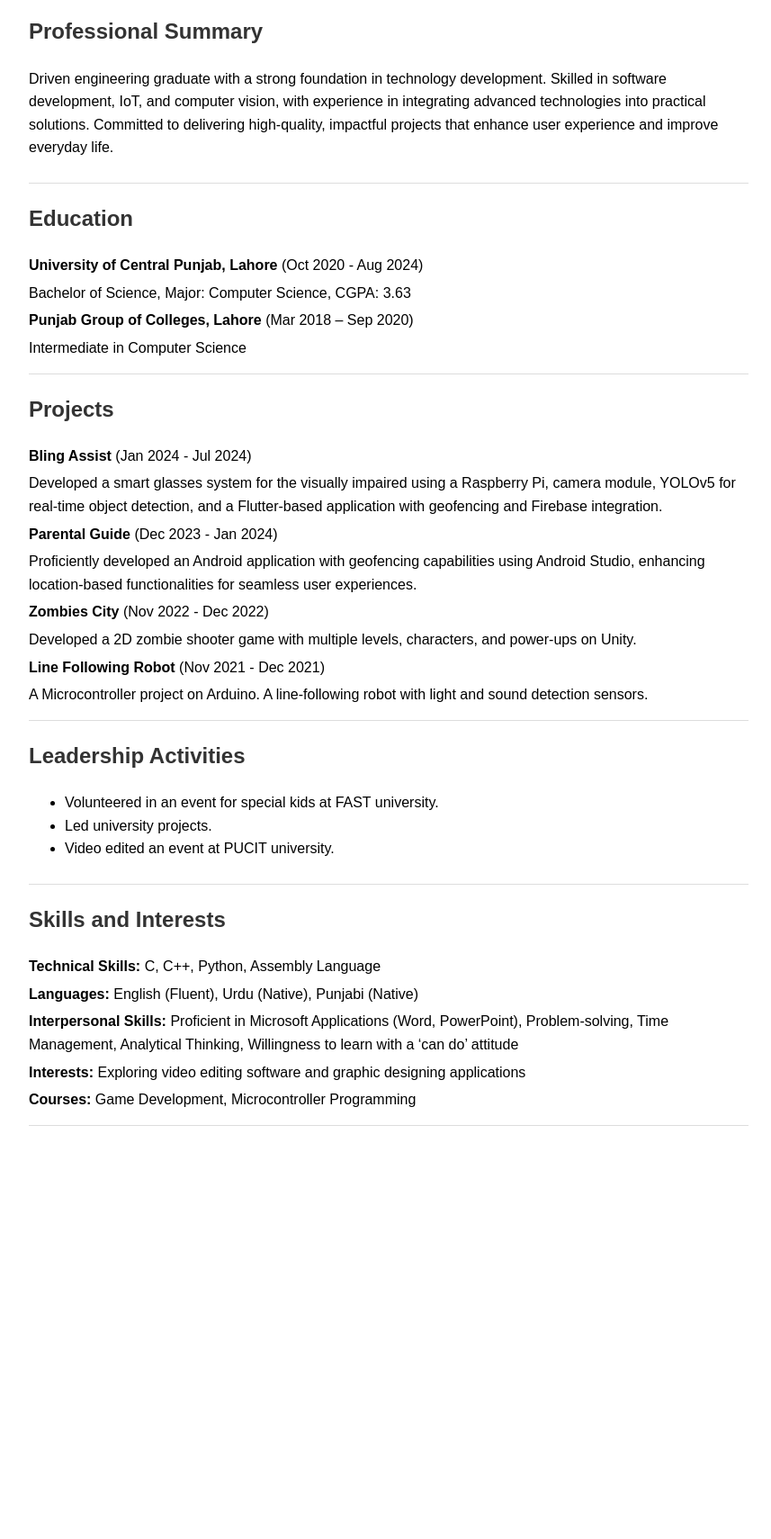
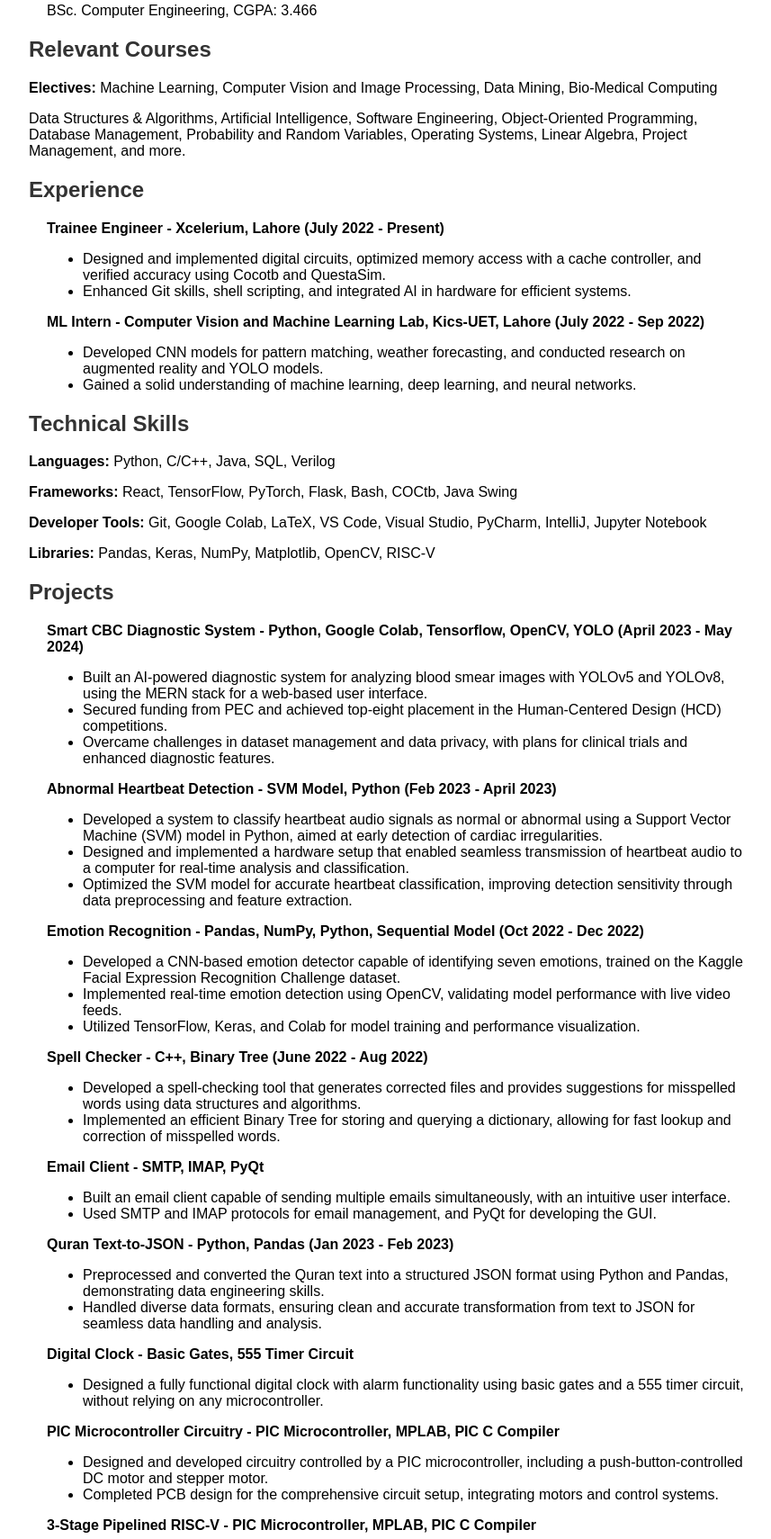
Before and after one commit to HiraFirdous1/CV, a plain HTML site: page index.html in a window 1280 px wide. Shown: the part 251-1961 px from the top of the page at 90% size, without its empty margins (208-1065 px from the left). Before the commit the page ends 1542 px from the top, so only its background shows below. Drawn offline with Linux system fonts and the light colour scheme.

Commit message:
Upadted website

```diff
--- a/index.html
+++ b/index.html
@@ -3,75 +3,165 @@
 <head>
     <meta charset="UTF-8">
     <meta name="viewport" content="width=device-width, initial-scale=1.0">
-<title>Azka Khan - Resume</title>
+    <title>Resume - Hira Firdous</title>
     <style>
-        body {
-            font-family: Arial, sans-serif;
-            line-height: 1.6;
-            max-width: 800px;
-            margin: auto;
-            padding: 20px;
-        }
-        h1, h2 {
-            color: #333;
-        }
-        .section {
-            margin-bottom: 20px;
-        }
-        .contact-info, .education, .projects, .leadership, .skills, .summary {
-            border-bottom: 1px solid #ddd;
-            padding-bottom: 10px;
-        }
-        .contact-info p, .section p {
-            margin: 5px 0;
-        }
+        body { font-family: Arial, sans-serif; margin: 0; padding: 0; }
+        .container { max-width: 800px; margin: 0 auto; padding: 20px; }
+        h1, h2 { color: #333; }
+        .section { margin-bottom: 20px; }
+        .contact-info, .education, .experience, .skills, .projects { margin-top: 15px; }
+        .item-title { font-weight: bold; }
+        .sub-item { margin-left: 20px; }
     </style>
 </head>
 <body>
-<header class="contact-info">
-<h1>Azka Khan</h1>
-<p>Township, Lahore</p>
-<p>Phone: (+92)-331-4052998</p>
-<p>Email: <a href="mailto:kh.azka7@gmail.com">kh.azka7@gmail.com</a></p>
-LinkedIn: linkedin.com/in/azka-khan-a6a580275</a></p>
-</header>
-<section class="summary">
-<h2>Professional Summary</h2>
-<p>Driven engineering graduate with a strong foundation in technology development. Skilled in software development, IoT, and computer vision, with experience in integrating advanced technologies into practical solutions. Committed to delivering high-quality, impactful projects that enhance user experience and improve everyday life.</p>
-</section>
-<section class="education section">
+<div class="container">
+    <div class="header">
+        <h1>Hira Firdous</h1>
+        <p>Computer Engineer</p>
+        <p>+92 307 5199858 | <a href="mailto:hiraafirdous@gmail.com">hiraafirdous@gmail.com</a> |
+            <a href="https://www.linkedin.com/in/hira-firdous-62647920a/">LinkedIn</a> |
+            <a href="https://github.com/Hira-Firdous">GitHub</a>
+        </p>
+    </div>
+
+    <div class="section education">
         <h2>Education</h2>
-<p><strong>University of Central Punjab, Lahore</strong> <span>(Oct 2020 - Aug 2024)</span></p>
-<p>Bachelor of Science, Major: Computer Science, CGPA: 3.63</p>
-<p><strong>Punjab Group of Colleges, Lahore</strong> <span>(Mar 2018 – Sep 2020)</span></p>
-<p>Intermediate in Computer Science</p>
-</section>
-<section class="projects section">
+        <div class="sub-item">
+            <p class="item-title">University of Engineering and Technology, Lahore, Pakistan</p>
+            <p>BSc. Computer Engineering, CGPA: 3.466 </p>
+        </div>
+    </div>
+
+    <div class="section courses">
+        <h2>Relevant Courses</h2>
+        <p><strong>Electives:</strong> Machine Learning, Computer Vision and Image Processing, Data Mining, Bio-Medical Computing</p>
+        <p>Data Structures & Algorithms, Artificial Intelligence, Software Engineering, Object-Oriented Programming, Database Management, Probability and Random Variables, Operating Systems, Linear Algebra, Project Management, and more.</p>
+    </div>
+
+    <div class="section experience">
+        <h2>Experience</h2>
+
+        <div class="sub-item">
+            <p class="item-title">Trainee Engineer - Xcelerium, Lahore (July 2022 - Present)</p>
+            <ul>
+                <li>Designed and implemented digital circuits, optimized memory access with a cache controller, and verified accuracy using Cocotb and QuestaSim.</li>
+                <li>Enhanced Git skills, shell scripting, and integrated AI in hardware for efficient systems.</li>
+            </ul>
+        </div>
+
+        <div class="sub-item">
+            <p class="item-title">ML Intern - Computer Vision and Machine Learning Lab, Kics-UET, Lahore (July 2022 - Sep 2022)</p>
+            <ul>
+                <li>Developed CNN models for pattern matching, weather forecasting, and conducted research on augmented reality and YOLO models.</li>
+                <li>Gained a solid understanding of machine learning, deep learning, and neural networks.</li>
+            </ul>
+        </div>
+    </div>
+
+    <div class="section skills">
+        <h2>Technical Skills</h2>
+        <p><strong>Languages:</strong> Python, C/C++, Java, SQL, Verilog</p>
+        <p><strong>Frameworks:</strong> React, TensorFlow, PyTorch, Flask, Bash, COCtb, Java Swing</p>
+        <p><strong>Developer Tools:</strong> Git, Google Colab, LaTeX, VS Code, Visual Studio, PyCharm, IntelliJ, Jupyter Notebook</p>
+        <p><strong>Libraries:</strong> Pandas, Keras, NumPy, Matplotlib, OpenCV, RISC-V</p>
+    </div>
+
+    <div class="projects-section">
         <h2>Projects</h2>
-<p><strong>Bling Assist</strong> <span>(Jan 2024 - Jul 2024)</span></p>
-<p>Developed a smart glasses system for the visually impaired using a Raspberry Pi, camera module, YOLOv5 for real-time object detection, and a Flutter-based application with geofencing and Firebase integration.</p>
-<p><strong>Parental Guide</strong> <span>(Dec 2023 - Jan 2024)</span></p>
-<p>Proficiently developed an Android application with geofencing capabilities using Android Studio, enhancing location-based functionalities for seamless user experiences.</p>
-<p><strong>Zombies City</strong> <span>(Nov 2022 - Dec 2022)</span></p>
-<p>Developed a 2D zombie shooter game with multiple levels, characters, and power-ups on Unity.</p>
-<p><strong>Line Following Robot</strong> <span>(Nov 2021 - Dec 2021)</span></p>
-<p>A Microcontroller project on Arduino. A line-following robot with light and sound detection sensors.</p>
-</section>
-<section class="leadership section">
-<h2>Leadership Activities</h2>
+
+        <div class="sub-item">
+            <p class="item-title">Smart CBC Diagnostic System - Python, Google Colab, Tensorflow, OpenCV, YOLO (April 2023 - May 2024)</p>
             <ul>
-<li>Volunteered in an event for special kids at FAST university.</li>
-<li>Led university projects.</li>
-<li>Video edited an event at PUCIT university.</li>
+                <li>Built an AI-powered diagnostic system for analyzing blood smear images with YOLOv5 and YOLOv8, using the MERN stack for a web-based user interface.</li>
+                <li>Secured funding from PEC and achieved top-eight placement in the Human-Centered Design (HCD) competitions.</li>
+                <li>Overcame challenges in dataset management and data privacy, with plans for clinical trials and enhanced diagnostic features.</li>
             </ul>
-</section>
-<section class="skills section">
-<h2>Skills and Interests</h2>
-<p><strong>Technical Skills:</strong> C, C++, Python, Assembly Language</p>
-<p><strong>Languages:</strong> English (Fluent), Urdu (Native), Punjabi (Native)</p>
-<p><strong>Interpersonal Skills:</strong> Proficient in Microsoft Applications (Word, PowerPoint), Problem-solving, Time Management, Analytical Thinking, Willingness to learn with a ‘can do’ attitude</p>
-<p><strong>Interests:</strong> Exploring video editing software and graphic designing applications</p>
-<p><strong>Courses:</strong> Game Development, Microcontroller Programming</p>
-</section>
+        </div>
+
+        <div class="sub-item">
+            <p class="item-title">Abnormal Heartbeat Detection - SVM Model, Python (Feb 2023 - April 2023)</p>
+            <ul>
+                <li>Developed a system to classify heartbeat audio signals as normal or abnormal using a Support Vector Machine (SVM) model in Python, aimed at early detection of cardiac irregularities.</li>
+                <li>Designed and implemented a hardware setup that enabled seamless transmission of heartbeat audio to a computer for real-time analysis and classification.</li>
+                <li>Optimized the SVM model for accurate heartbeat classification, improving detection sensitivity through data preprocessing and feature extraction.</li>
+            </ul>
+        </div>
+
+        <div class="sub-item">
+            <p class="item-title">Emotion Recognition - Pandas, NumPy, Python, Sequential Model (Oct 2022 - Dec 2022)</p>
+            <ul>
+                <li>Developed a CNN-based emotion detector capable of identifying seven emotions, trained on the Kaggle Facial Expression Recognition Challenge dataset.</li>
+                <li>Implemented real-time emotion detection using OpenCV, validating model performance with live video feeds.</li>
+                <li>Utilized TensorFlow, Keras, and Colab for model training and performance visualization.</li>
+            </ul>
+        </div>
+
+        <div class="sub-item">
+            <p class="item-title">Spell Checker - C++, Binary Tree (June 2022 - Aug 2022)</p>
+            <ul>
+                <li>Developed a spell-checking tool that generates corrected files and provides suggestions for misspelled words using data structures and algorithms.</li>
+                <li>Implemented an efficient Binary Tree for storing and querying a dictionary, allowing for fast lookup and correction of misspelled words.</li>
+            </ul>
+        </div>
+
+        <div class="sub-item">
+            <p class="item-title">Email Client - SMTP, IMAP, PyQt</p>
+            <ul>
+                <li>Built an email client capable of sending multiple emails simultaneously, with an intuitive user interface.</li>
+                <li>Used SMTP and IMAP protocols for email management, and PyQt for developing the GUI.</li>
+            </ul>
+        </div>
+
+        <div class="sub-item">
+            <p class="item-title">Quran Text-to-JSON - Python, Pandas (Jan 2023 - Feb 2023)</p>
+            <ul>
+                <li>Preprocessed and converted the Quran text into a structured JSON format using Python and Pandas, demonstrating data engineering skills.</li>
+                <li>Handled diverse data formats, ensuring clean and accurate transformation from text to JSON for seamless data handling and analysis.</li>
+            </ul>
+        </div>
+
+        <div class="sub-item">
+            <p class="item-title">Digital Clock - Basic Gates, 555 Timer Circuit</p>
+            <ul>
+                <li>Designed a fully functional digital clock with alarm functionality using basic gates and a 555 timer circuit, without relying on any microcontroller.</li>
+            </ul>
+        </div>
+
+        <div class="sub-item">
+            <p class="item-title">PIC Microcontroller Circuitry - PIC Microcontroller, MPLAB, PIC C Compiler</p>
+            <ul>
+                <li>Designed and developed circuitry controlled by a PIC microcontroller, including a push-button-controlled DC motor and stepper motor.</li>
+                <li>Completed PCB design for the comprehensive circuit setup, integrating motors and control systems.</li>
+            </ul>
+        </div>
+
+        <div class="sub-item">
+            <p class="item-title">3-Stage Pipelined RISC-V - PIC Microcontroller, MPLAB, PIC C Compiler</p>
+            <ul>
+                <li>Designed a 3-stage pipelined processor based on the RISC-V ISA, balancing performance with simplicity.</li>
+                <li>The pipeline included Instruction Fetch (IF), Instruction Decode (ID), Execute (EX), Memory (MEM), and Write Back (WB) stages.</li>
+            </ul>
+        </div>
+
+        <div class="sub-item">
+            <p class="item-title">Digital Logic Design and Verification - C, Verilog, Cocotb, QuestaSim</p>
+            <ul>
+                <li>Designed and implemented key digital circuits, including Full Adder, Half Adder, Wallace Tree Multiplier, Booth Multiplier, Restoring and Non-Restoring Division algorithms using both C and Verilog for logic design.</li>
+                <li>Developed a direct-mapped cache controller, optimizing memory access performance.</li>
+                <li>Utilized Cocotb for writing Python-based testbenches and integrated with QuestaSim for comprehensive testing and verification of hardware designs, leveraging constrained random testing, assertion-based verification, and functional coverage to ensure full functionality, accuracy, and robustness.</li>
+            </ul>
+        </div>
+
+        <div class="sub-item">
+            <p class="item-title">Gas Geyser System - React, Firebase, IoT (MQTT)</p>
+            <ul>
+                <li>Developed an IoT-based system for efficient management of gas geysers, incorporating real-time monitoring and control.</li>
+                <li>Utilized React for the front-end, Firebase for backend services, and MQTT protocol for IoT device communication.</li>
+            </ul>
+        </div>
+    </div>
+
+</div>
 </body>
 </html>
```
Lines whose indentation alone changed are shown as unchanged.
